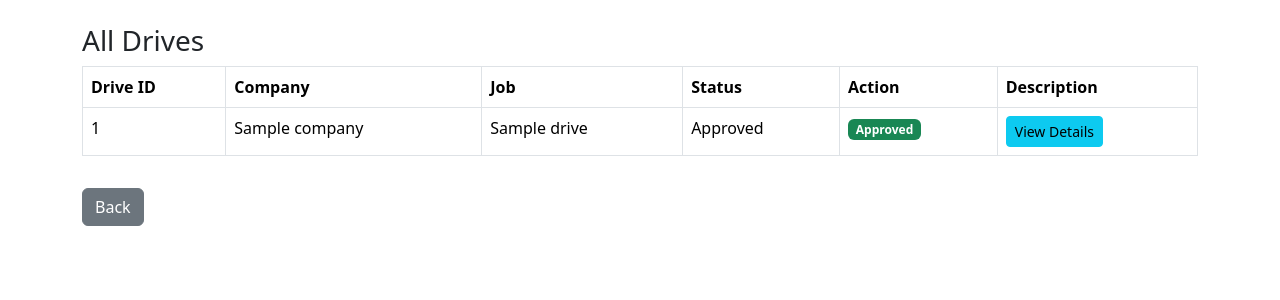
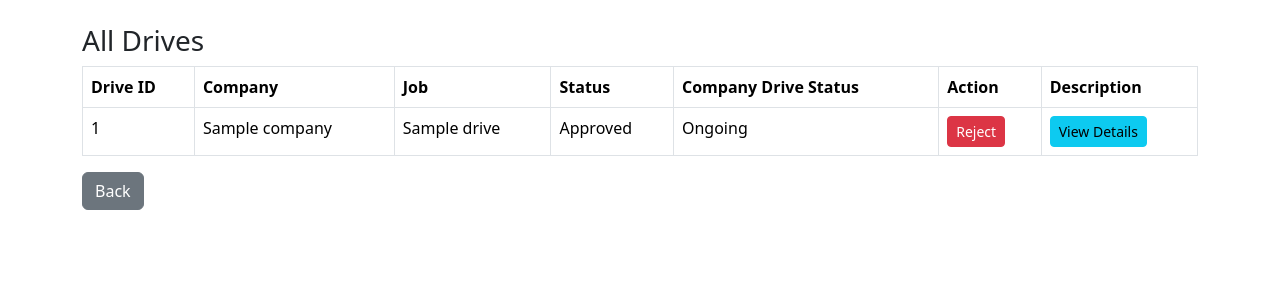
Before and after one commit to dhruvsharmahp0001/MAD___, a Flask app: page /admin/drives in a window 1280 px wide. Shown: the part 56-356 px from the top of the page. Run offline with Flask 3, Linux system fonts and the light colour scheme; a user stored in the database is signed in; tables that the repository leaves empty hold one stand-in row (values such as "Sample post").

Commit message:
major and now i think final changes

```diff
--- a/app.py
+++ b/app.py
@@ -34,9 +34,9 @@ if not os.path.exists(UPLOAD_FOLDER):
 # file.save(os.path.join(app.config["UPLOAD_FOLDER"], filename))
 
 
-# ======================
+
 # LOGIN
-# ======================
+
 @app.route("/", methods=["GET","POST"])
 def login():
     if request.method == "POST":
@@ -85,9 +85,9 @@ def logout():
     return redirect("/")
 
 
-# ======================
+
 # ADMIN DASHBOARD
-# ======================
+
 @app.route("/admin")
 def admin_dashboard():
     if session.get("role")!="admin":
@@ -116,12 +116,24 @@ def admin_companies():
     if session.get("role") != "admin":
         return redirect("/")
 
+    search = request.args.get("search")
+
     conn = get_connection()
 
-    companies = conn.execute("""
-    SELECT id, company_uid, company_name, approval_status, is_active
-    FROM company
-    """).fetchall()
+    if search:
+
+        companies = conn.execute("""
+        SELECT *
+        FROM company
+        WHERE company_name LIKE ?
+        """,('%'+search+'%',)).fetchall()
+
+    else:
+
+        companies = conn.execute("""
+        SELECT *
+        FROM company
+        """).fetchall()
 
     conn.close()
 
@@ -129,7 +141,6 @@ def admin_companies():
         "admin_companies.html",
         companies=companies
     )
-
 
 @app.route("/admin/approve_company/<int:id>")
 def approve_company(id):
@@ -148,22 +159,62 @@ def reject_company(id):
 
 @app.route("/admin/drives")
 def admin_drives():
+
     if session.get("role") != "admin":
         return redirect("/")
 
     conn = get_connection()
-    drives = drives = conn.execute("""
-SELECT
-drive.id,
-drive.drive_uid,
-company.company_name,
-drive.job_title,
-drive.status
-FROM drive
-JOIN company ON drive.company_id = company.id
-""").fetchall()
-    return render_template("admin_drives.html", drives=drives)
 
+    drives = conn.execute("""
+
+    SELECT
+        drive.*,
+        company.company_name
+
+    FROM drive
+
+    JOIN company
+    ON company.id = drive.company_id
+
+    ORDER BY drive.id DESC
+
+    """).fetchall()
+
+    conn.close()
+
+    return render_template(
+        "admin_drives.html",
+        drives=drives
+    )
+@app.route("/admin/drive_details/<int:drive_id>")
+def admin_drive_details(drive_id):
+
+    if session.get("role") != "admin":
+        return redirect("/")
+
+    conn = get_connection()
+
+    drive = conn.execute("""
+
+    SELECT
+        drive.*,
+        company.company_name
+
+    FROM drive
+
+    JOIN company
+    ON company.id = drive.company_id
+
+    WHERE drive.id = ?
+
+    """,(drive_id,)).fetchone()
+
+    conn.close()
+
+    return render_template(
+        "admin_drive_details.html",
+        drive=drive
+    )
 @app.route("/admin/students")
 def admin_students():
 
@@ -205,19 +256,38 @@ def admin_applications():
     conn = get_connection()
 
     applications = conn.execute("""
-SELECT
-application.application_uid,
-drive.drive_uid,
-student.student_uid,
-student.name,
-drive.job_title,
-company.company_name,
-application.status
-FROM application
-JOIN student ON student.id = application.student_id
-JOIN drive ON drive.id = application.drive_id
-JOIN company ON company.id = drive.company_id
-""").fetchall()
+
+    SELECT
+        application.application_uid,
+        application.applied_on,
+        application.status,
+
+        drive.drive_uid,
+        drive.job_title,
+        drive.status AS drive_status,
+        drive.is_deleted,
+
+        student.student_uid,
+        student.name,
+
+        company.company_name
+
+    FROM application
+
+    LEFT JOIN drive
+    ON drive.id = application.drive_id
+
+    LEFT JOIN student
+    ON student.id = application.student_id
+
+    LEFT JOIN company
+    ON company.id = drive.company_id
+
+    ORDER BY application.id DESC
+
+    """).fetchall()
+
+    conn.close()
 
     return render_template(
         "admin_applications.html",
@@ -226,11 +296,42 @@ JOIN company ON company.id = drive.company_id
 
 
 
-@app.route("/admin/approve_drive/<int:id>")
-def approve_drive(id):
+@app.route("/admin/approve_drive/<int:drive_id>")
+def approve_drive(drive_id):
+
+    if session.get("role") != "admin":
+        return redirect("/")
+
     conn = get_connection()
-    conn.execute("UPDATE drive SET status='Approved' WHERE id=?", (id,))
+
+    conn.execute("""
+    UPDATE drive
+    SET status='Approved'
+    WHERE id=? AND is_deleted=0
+    """,(drive_id,))
+
     conn.commit()
+    conn.close()
+
+    return redirect("/admin/drives")
+
+@app.route("/admin/reject_drive/<int:drive_id>")
+def reject_drive(drive_id):
+
+    if session.get("role") != "admin":
+        return redirect("/")
+
+    conn = get_connection()
+
+    conn.execute("""
+    UPDATE drive
+    SET status='Rejected'
+    WHERE id=? AND is_deleted=0
+    """,(drive_id,))
+
+    conn.commit()
+    conn.close()
+
     return redirect("/admin/drives")
 
 @app.route("/admin/activate_student/<int:id>")
@@ -355,41 +456,8 @@ def admin_student_details(student_id):
         applications=applications
     )
 
-@app.route("/admin/drive/<int:drive_id>")
-def admin_drive_details(drive_id):
+# COMPANY DASHBOARD
 
-    if session.get("role") != "admin":
-        return redirect("/")
-
-    conn = get_connection()
-
-    drive = conn.execute("""
-    SELECT drive.*, company.company_name
-    FROM drive
-    JOIN company ON company.id = drive.company_id
-    WHERE drive.id=?
-    """,(drive_id,)).fetchone()
-
-    applications = conn.execute("""
-    SELECT application.application_uid,
-           student.student_uid,
-           student.name,
-           application.status
-    FROM application
-    JOIN student ON student.id = application.student_id
-    WHERE application.drive_id=?
-    """,(drive_id,)).fetchall()
-
-    conn.close()
-
-    return render_template(
-        "admin_drive_details.html",
-        drive=drive,
-        applications=applications
-    )
-# ======================
-# COMPANY DASHBOARD
-# ======================
 @app.route("/register_company", methods=["GET","POST"])
 def register_company():
     if request.method == "POST":
@@ -422,22 +490,29 @@ def company_dashboard():
 
     conn = get_connection()
 
-    company = conn.execute(
-        "SELECT * FROM company WHERE id=?",
-        (company_id,)
-    ).fetchone()
+    # Company details
+    company = conn.execute("""
+    SELECT company_uid, company_name, email, website
+    FROM company
+    WHERE id=?
+    """,(company_id,)).fetchone()
 
-
-    if company["is_active"] == 0:
-        conn.close()
-        return "Your company account has been blacklisted by admin."
-
+    # ACTIVE DRIVES
     drives = conn.execute("""
     SELECT drive.*,
     (SELECT COUNT(*) FROM application
      WHERE application.drive_id = drive.id) AS applicants
     FROM drive
-    WHERE company_id = ?
+    WHERE company_id=? AND is_deleted=0
+    ORDER BY id DESC
+    """,(company_id,)).fetchall()
+
+    # DELETED DRIVES HISTORY
+    deleted_drives = conn.execute("""
+    SELECT *
+    FROM drive
+    WHERE company_id=? AND is_deleted=1
+    ORDER BY id DESC
     """,(company_id,)).fetchall()
 
     conn.close()
@@ -445,10 +520,9 @@ def company_dashboard():
     return render_template(
         "company_dashboard.html",
         company=company,
-        drives=drives
+        drives=drives,
+        deleted_drives=deleted_drives
     )
-
-
 @app.route("/create_drive",methods=["GET","POST"])
 def create_drive():
     if session.get("role")!="company":
@@ -508,16 +582,21 @@ def edit_drive(id):
     return render_template("edit_drive.html", drive=drive)
 
 
-@app.route("/company/delete_drive/<int:id>")
-def delete_drive(id):
+@app.route("/company/delete_drive/<int:drive_id>")
+def delete_drive(drive_id):
 
     if session.get("role") != "company":
         return redirect("/")
 
     conn = get_connection()
 
-    conn.execute("DELETE FROM drive WHERE id=?", (id,))
+    conn.execute(
+        "UPDATE drive SET is_deleted=1 WHERE id=?",
+        (drive_id,)
+    )
+
     conn.commit()
+    conn.close()
 
     return redirect("/company")
 
@@ -539,7 +618,28 @@ def close_drive(id):
 
     return redirect("/company")
 
+@app.route("/company/deleted_drives")
+def company_deleted_drives():
 
+    if session.get("role") != "company":
+        return redirect("/")
+
+    company_id = session["user_id"]
+
+    conn = get_connection()
+
+    drives = conn.execute("""
+    SELECT *
+    FROM drive
+    WHERE company_id=? AND is_deleted=1
+    """,(company_id,)).fetchall()
+
+    conn.close()
+
+    return render_template(
+        "company_deleted_drives.html",
+        drives=drives
+    )
 
 @app.route("/company/edit_profile", methods=["GET","POST"])
 def company_edit_profile():
@@ -659,7 +759,6 @@ def reject_student(application_id):
 
 
 # STUDENT DASHBOARD
-# ======================
 
 @app.route("/register_student", methods=["GET","POST"])
 def register_student():
@@ -694,53 +793,58 @@ def student_dashboard():
 
     conn = get_connection()
 
-    # Get student info
+    # Student info (includes student_uid for display)
     student = conn.execute(
-        "SELECT * FROM student WHERE id=?",
+        "SELECT id, student_uid, name, email, phone, resume FROM student WHERE id=?",
         (student_id,)
     ).fetchone()
 
     # Available drives
     drives = conn.execute("""
-SELECT
-    drive.id,
-    drive.drive_uid,
-    drive.job_title,
-    drive.eligibility,
-    drive.deadline,
-    drive.status,
-    company.company_name,
-    application.id AS applied
-FROM drive
-JOIN company ON company.id = drive.company_id
-LEFT JOIN application
-    ON application.drive_id = drive.id
-    AND application.student_id = ?
-WHERE drive.status='Approved'
-""",(student_id,)).fetchall()
+    SELECT
+        drive.id,
+        drive.drive_uid,
+        drive.job_title,
+        drive.eligibility,
+        drive.deadline,
+        drive.status,
+        company.company_name,
+        application.id AS applied
+    FROM drive
+    JOIN company ON company.id = drive.company_id
+    LEFT JOIN application
+        ON application.drive_id = drive.id
+        AND application.student_id = ?
+    WHERE drive.status='Approved'
+    AND drive.is_deleted = 0
+    """,(student_id,)).fetchall()
 
     # Student applications
     applications = conn.execute("""
-    SELECT application.application_uid,
-           drive.job_title,
-           application.status,
-           application.applied_on
+    SELECT
+        application.application_uid,
+        drive.job_title,
+        application.status,
+        application.applied_on
     FROM application
     JOIN drive ON drive.id = application.drive_id
     WHERE application.student_id=?
+    ORDER BY application.id DESC
     """,(student_id,)).fetchall()
 
     # Placement history
     history = conn.execute("""
-    SELECT application.application_uid,
-           drive.drive_uid,
-           company.company_name,
-           drive.job_title,
-           application.applied_on
+    SELECT
+        application.application_uid,
+        drive.drive_uid,
+        company.company_name,
+        drive.job_title,
+        application.applied_on
     FROM application
     JOIN drive ON drive.id = application.drive_id
     JOIN company ON company.id = drive.company_id
-    WHERE application.student_id=? AND application.status='Selected'
+    WHERE application.student_id=?
+    AND application.status='Selected'
     """,(student_id,)).fetchall()
 
     conn.close()
@@ -830,55 +934,51 @@ def edit_profile():
         "edit_profile.html",
         student=student
     )
-@app.route("/student/update_resume", methods=["POST"])
-def update_resume():
+@app.route("/upload_resume", methods=["POST"])
+def upload_resume():
 
     if session.get("role") != "student":
         return redirect("/")
+
+    file = request.files["resume"]
+
+    if file.filename == "":
+        return redirect("/student")
+
+    if not file.filename.endswith(".pdf"):
+        return "Only PDF resumes allowed"
 
     student_id = session["user_id"]
 
     conn = get_connection()
 
     student = conn.execute(
-        "SELECT resume FROM student WHERE id=?",
+        "SELECT student_uid FROM student WHERE id=?",
         (student_id,)
     ).fetchone()
 
-    file = request.files["resume"]
+    student_uid = student["student_uid"]
 
-    if file:
+    filename = f"Resume_{student_uid}.pdf"
 
-        # Allow only PDF
-        if not file.filename.endswith(".pdf"):
-            conn.close()
-            return "Only PDF resumes are allowed"
+    filepath = os.path.join(app.config["UPLOAD_FOLDER"], filename)
 
-        filename = f"S{student_id}.pdf"
-        path = os.path.join(app.config["UPLOAD_FOLDER"], filename)
+    file.save(filepath)
 
-        # delete old resume if exists
-        if student["resume"]:
-            old_path = os.path.join(app.config["UPLOAD_FOLDER"], student["resume"])
-            if os.path.exists(old_path):
-                os.remove(old_path)
+    conn.execute(
+        "UPDATE student SET resume=? WHERE id=?",
+        (filename, student_id)
+    )
 
-        file.save(path)
-
-        conn.execute("""
-        UPDATE student
-        SET resume=?
-        WHERE id=?
-        """,(filename,student_id))
-
-        conn.commit()
-
+    conn.commit()
     conn.close()
 
     return redirect("/student")
+
+
 @app.route("/uploads/<filename>")
 def uploaded_file(filename):
     return send_from_directory(app.config["UPLOAD_FOLDER"], filename)
 
 if __name__=="__main__":
-    app.run(debug=True, port=5001)
+    app.run(debug=True, port=5002)
--- a/templates/admin_drives.html
+++ b/templates/admin_drives.html
@@ -4,61 +4,72 @@
 <h3>All Drives</h3>
 
 <table class="table table-bordered">
+
 <tr>
 <th>Drive ID</th>
 <th>Company</th>
 <th>Job</th>
 <th>Status</th>
+<th>Company Drive Status</th>
 <th>Action</th>
 <th>Description</th>
 </tr>
 
 {% for d in drives %}
+
 <tr>
+
 <td>{{ d.drive_uid }}</td>
 <td>{{ d.company_name }}</td>
 <td>{{ d.job_title }}</td>
+
 <td>{{ d.status }}</td>
+
+<td>
+
+{% if d.is_deleted == 1 %}
+Deleted
+{% elif d.status == "Closed" %}
+Closed
+{% else %}
+Ongoing
+{% endif %}
+
+</td>
+
 <td>
 
 {% if d.status == "Pending" %}
 
-<a href="/admin/approve_drive/{{ d.id }}"
-class="btn btn-success btn-sm">
-Approve
-</a>
-
-<a href="/admin/reject_drive/{{ d.id }}"
-class="btn btn-danger btn-sm">
-Reject
-</a>
+<a href="/admin/approve_drive/{{ d.id }}" class="btn btn-success btn-sm">Approve</a>
+<a href="/admin/reject_drive/{{ d.id }}" class="btn btn-danger btn-sm">Reject</a>
 
 {% elif d.status == "Approved" %}
 
-<span class="badge bg-success">
-Approved
-</span>
+<a href="/admin/reject_drive/{{ d.id }}" class="btn btn-danger btn-sm">Reject</a>
 
-{% elif d.status == "Closed" %}
+{% elif d.status == "Rejected" %}
 
-<span class="badge bg-dark">
-Closed
-</span>
+<a href="/admin/approve_drive/{{ d.id }}" class="btn btn-success btn-sm">Approve</a>
 
 {% endif %}
 
 </td>
+
 <td>
-<a href="/admin/drive/{{ d.id }}" class="btn btn-info btn-sm">
+
+<a href="/admin/drive_details/{{ d.id }}" class="btn btn-info btn-sm">
 View Details
 </a>
+
 </td>
+
 </tr>
+
 {% endfor %}
 
 </table>
-<a href="/admin" class="btn btn-secondary mt-3">
-Back
-</a>
+
+<a href="/admin" class="btn btn-secondary">Back</a>
 
 {% endblock %}
--- a/templates/admin_student_details.html
+++ b/templates/admin_student_details.html
@@ -57,7 +57,7 @@ View Resume
 
 {% else %}
 
-No Resume Uploaded
+<span style="color: red;"> No Resume Uploaded</span>
 
 {% endif %}
 
--- a/templates/company_applications.html
+++ b/templates/company_applications.html
@@ -70,7 +70,7 @@ View Resume
 
 {% else %}
 
-No Resume
+<span style="color: red;">No Resume Uploaded</span>
 
 {% endif %}
 
--- a/templates/register_student.html
+++ b/templates/register_student.html
@@ -8,7 +8,7 @@
     <input type="email" name="email" placeholder="Email" class="form-control mb-2" required>
     <input type="password" name="password" placeholder="Password" class="form-control mb-2" required>
     <input type="text" name="phone" placeholder="Phone" class="form-control mb-2" required>
-    <input type="file" name="resume" class="form-control mb-2" required>
+
 
     <button class="btn btn-success">Register</button>
 </form>
```
Also changed, not shown: models.py (+13 -12 lines), templates/admin_applications.html (+58 -13 lines), templates/admin_companies.html (+6 -2 lines), templates/admin_drive_details.html (+20 -77 lines), templates/company_dashboard.html (+34 -0 lines), templates/student_dashboard.html (+14 -6 lines).
